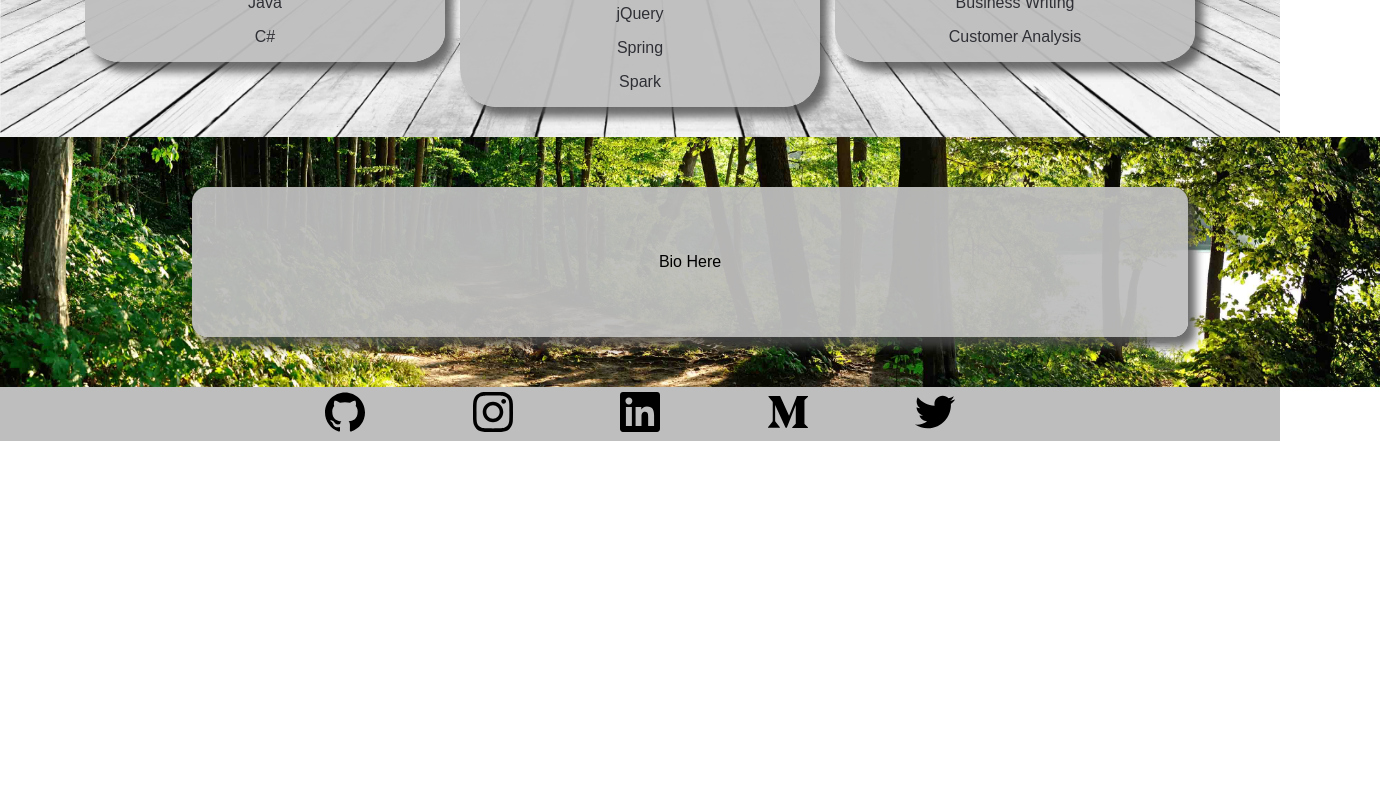
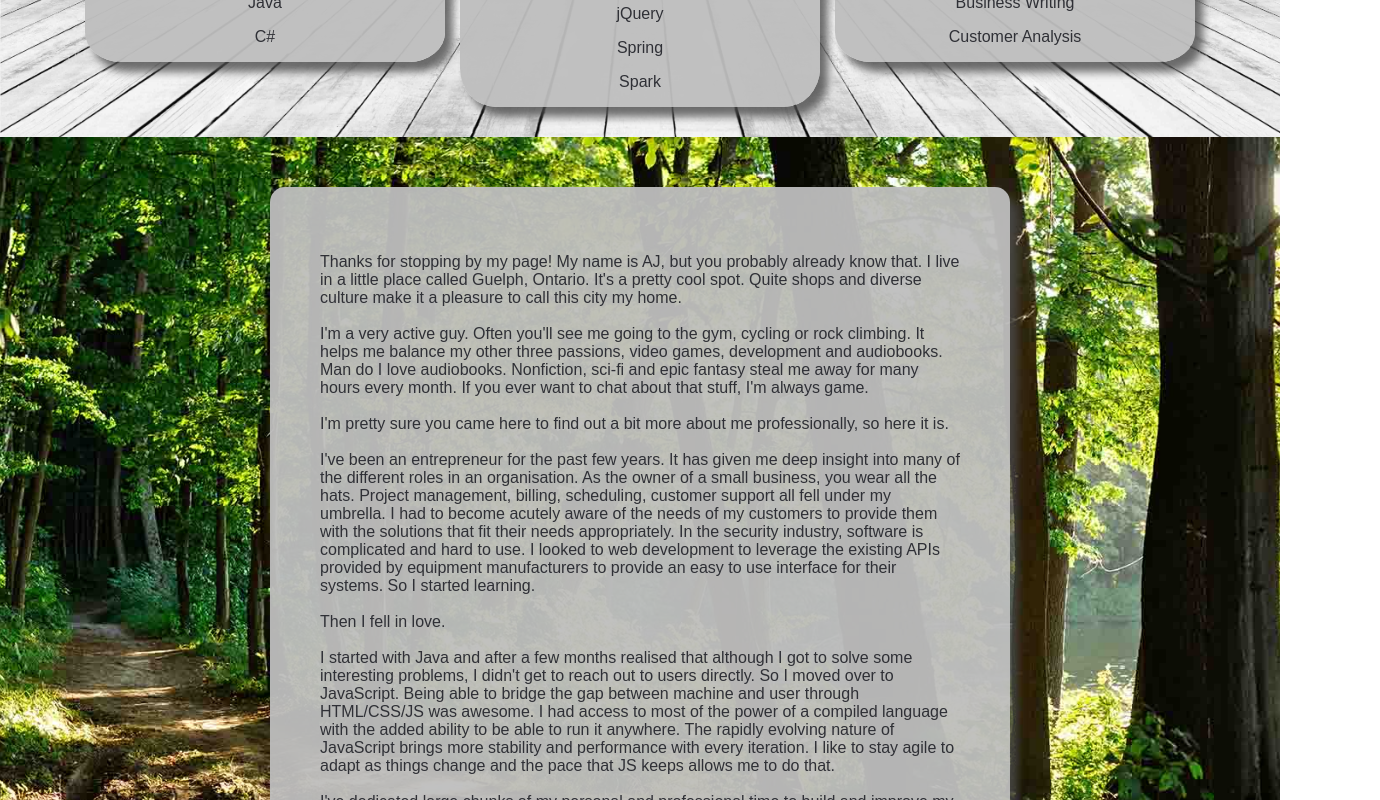
Before and after one commit to MisterAJ/react_portfolio, a React (Create React App) app: page / in a window 1280 px wide. Shown: the part 800-1600 px from the top of the page, 1380 px wide, since content can reach past the window. Before the commit the page ends 1241 px from the top, so only its background shows below. Built offline with nearby package versions, Linux system fonts and the light colour scheme.

Commit message:
adds copy

```diff
--- a/src/Components/aboutme.js
+++ b/src/Components/aboutme.js
@@ -4,7 +4,7 @@ import styled from "styled-components";
 
 const StyledContainer = styled.div`
   width: 100%;
-  padding: 50px;
+  padding: 50px 0;
   background: url("./images/trail.jpg");
   background-repeat: no-repeat;
   background-size: cover;
@@ -12,18 +12,20 @@ const StyledContainer = styled.div`
 `;
 
 const StyledBio = styled.div`
-    width: 70%
-    max-width: 1200px;
+    width: 50%
+    max-width: 800px;
     margin: auto;
     padding: 50px;
     display: inline-block;
     border-radius: 15px;
     background-color: rgba(190, 190, 190, 0.95);
     box-shadow: 8px 10px 8px rgba(75, 75, 75, 0.8);
+    text-align: left;
 `;
 
 const StyledP = styled.p`
   display: inline-block;
+  color: #2f3036;
   font-family: Arial, Helvetica Neue, Helvetica, sans-serif;
 `;
 
@@ -32,7 +34,70 @@ class AboutMe extends Component {
     return (
       <StyledContainer>
         <StyledBio>
-          <StyledP>Bio Here</StyledP>
+          <StyledP>
+            Thanks for stopping by my page! My name is AJ, but you probably
+            already know that. I live in a little place called Guelph, Ontario.
+            It's a pretty cool spot. Quite shops and diverse culture make it a
+            pleasure to call this city my home.
+            <br />
+            <br />
+            I'm a very active guy. Often you'll see me going to the gym, cycling
+            or rock climbing. It helps me balance my other three passions, video
+            games, development and audiobooks. Man do I love audiobooks.
+            Nonfiction, sci-fi and epic fantasy steal me away for many hours
+            every month. If you ever want to chat about that stuff, I'm always
+            game.
+            <br />
+            <br />
+            I'm pretty sure you came here to find out a bit more about me
+            professionally, so here it is.
+            <br />
+            <br />
+            I've been an entrepreneur for the past few years. It has given me
+            deep insight into many of the different roles in an organisation. As
+            the owner of a small business, you wear all the hats. Project
+            management, billing, scheduling, customer support all fell under my
+            umbrella. I had to become acutely aware of the needs of my customers
+            to provide them with the solutions that fit their needs
+            appropriately. In the security industry, software is complicated and
+            hard to use. I looked to web development to leverage the existing
+            APIs provided by equipment manufacturers to provide an easy to use
+            interface for their systems. So I started learning.
+            <br />
+            <br />
+            Then I fell in love.
+            <br />
+            <br />
+            I started with Java and after a few months realised that although I
+            got to solve some interesting problems, I didn't get to reach out to
+            users directly. So I moved over to JavaScript. Being able to bridge
+            the gap between machine and user through HTML/CSS/JS was awesome. I
+            had access to most of the power of a compiled language with the
+            added ability to be able to run it anywhere. The rapidly evolving
+            nature of JavaScript brings more stability and performance with
+            every iteration. I like to stay agile to adapt as things change and
+            the pace that JS keeps allows me to do that.
+            <br />
+            <br />
+            I've dedicated large chunks of my personal and professional time to
+            build and improve my skills in web development, and I look forward
+            to any project that I can put my mind behind. I started helping out
+            with the Treehouse FullStack JavaScript Techdegree program in June
+            of 2017 doing peer review and was brought on as a student success
+            specialist a few months later. Mentoring the students at Treehouse
+            as given me valuable insight into the many different ways that
+            people can approach a problem and where they tend to trip up.
+            Flexing my debugging skills to get them through their projects has
+            been great practice. Along with the time spent at Prodigy and
+            developing apps for my customers. I've become a pretty solid
+            developer.
+            <br />
+            <br />
+            I bring a lot to the table, a comprehensive skill set, business
+            experience and a passion for learning. If your company is looking to
+            get the best bang for its buck, please feel free to reach out to me,
+            and we can chat.
+          </StyledP>
         </StyledBio>
       </StyledContainer>
     );
```
